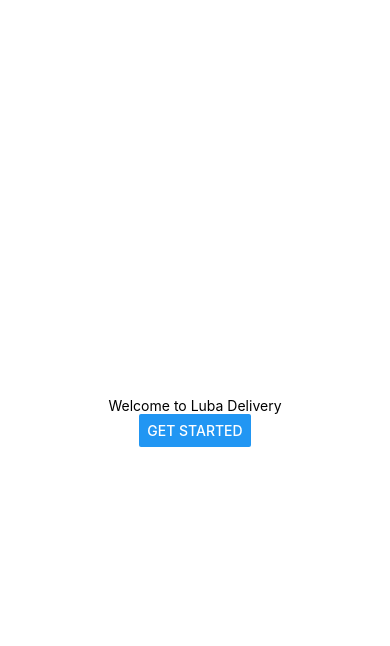
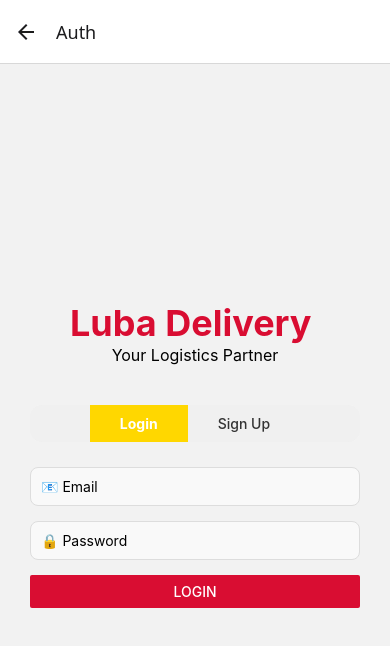
Before and after one commit to Tumi23B/LubaD, a React Native app: screen /Auth in a window 390 px wide. Shown: the top 646 px of the page. Built offline with nearby package versions, Linux system fonts and the light colour scheme.

Commit message:
Styled Home button and added the Authentication  layout

```diff
--- a/App.js
+++ b/App.js
@@ -1,14 +1,34 @@
 import { StatusBar } from 'expo-status-bar';
-import { StyleSheet, Text, View, Button } from 'react-native';
+import React from 'react';
+import { Button, Text, View, StyleSheet } from 'react-native';
+import { NavigationContainer } from '@react-navigation/native';
+import { createNativeStackNavigator } from '@react-navigation/native-stack';
+import { TouchableOpacity } from 'react-native';
+
+import AuthScreen from './screens/AuthScreen';
+
+const Stack = createNativeStackNavigator();
 
 export default function App() {
   return (
+    <NavigationContainer>
+      <Stack.Navigator initialRouteName="Home">
+        <Stack.Screen name="Home" component={HomeScreen} />
+        <Stack.Screen name="Auth" component={AuthScreen} />
+      </Stack.Navigator>
+      <StatusBar style="auto" />
+    </NavigationContainer>
+  );
+}
+
+function HomeScreen({ navigation }) {
+  return (
     <View style={styles.container}>
-      <Text>Welcome to Luba Delivery</Text>
+      <Text style={styles.title}>Welcome to Luba Delivery</Text>
 
-      <Button title="GET STARTED" onPress={() => {}}/>
-
-      <StatusBar style="auto" />
+      <TouchableOpacity style={styles.button} onPress={() => navigation.navigate('Auth')}>
+        <Text style={styles.buttonText}>GET STARTED</Text>
+      </TouchableOpacity>
     </View>
   );
 }
@@ -16,8 +36,25 @@
 const styles = StyleSheet.create({
   container: {
     flex: 1,
-    backgroundColor: '#fff',
+    backgroundColor: '#FFD700 ',
     alignItems: 'center',
     justifyContent: 'center',
+    padding: 30,
   },
+  title: {
+    fontSize: 22,
+    marginBottom: 20,
+  },
+  button: {
+  backgroundColor: '#D90D32', // Red background
+  paddingVertical: 12,
+  paddingHorizontal: 25,
+  borderRadius: 8,
+},
+buttonText: {
+  color: '#FFD700', // Gold text
+  fontWeight: 'bold',
+  fontSize: 16,
+},
+
 });
--- /dev/null
+++ b/screens/AuthScreen.js
@@ -0,0 +1,123 @@
+import React, { useState } from 'react';
+import { View, Text, TextInput, Button, StyleSheet, TouchableOpacity } from 'react-native';
+
+export default function AuthScreen() {
+  const [isLogin, setIsLogin] = useState(true);
+  const [username, setUsername] = useState('');
+  const [email, setEmail] = useState('');
+  const [password, setPassword] = useState('');
+  const [confirmPassword, setConfirmPassword] = useState('');
+
+  return (
+    <View style={styles.container}>
+      <Text style={styles.logo}>Luba Delivery </Text>
+      <Text style={styles.tagline}>Your Logistics Partner</Text>
+
+      <View style={styles.tab}>
+        <TouchableOpacity
+          style={[styles.tabButton, isLogin && styles.activeTab]}
+          onPress={() => setIsLogin(true)}
+        >
+          <Text style={[styles.tabText, isLogin && styles.activeText]}>Login</Text>
+        </TouchableOpacity>
+        <TouchableOpacity
+          style={[styles.tabButton, !isLogin && styles.activeTab]}
+          onPress={() => setIsLogin(false)}
+        >
+          <Text style={[styles.tabText, !isLogin && styles.activeText]}>Sign Up</Text>
+        </TouchableOpacity>
+      </View>
+
+      {!isLogin && (
+        <TextInput
+          placeholder="👤 Username"
+          style={styles.input}
+          value={username}
+          onChangeText={setUsername}
+        />
+      )}
+
+      <TextInput
+        placeholder="📧 Email"
+        style={styles.input}
+        value={email}
+        onChangeText={setEmail}
+      />
+      <TextInput
+        placeholder="🔒 Password"
+        secureTextEntry
+        style={styles.input}
+        value={password}
+        onChangeText={setPassword}
+      />
+
+      {!isLogin && (
+        <TextInput
+          placeholder="🔒 Confirm Password"
+          secureTextEntry
+          style={styles.input}
+          value={confirmPassword}
+          onChangeText={setConfirmPassword}
+        />
+      )}
+
+      <Button
+        title={isLogin ? 'Login' : 'Sign Up'}
+        color="#D90D32"
+        onPress={() => {
+          //  Firebase logic
+        }}
+      />
+    </View>
+  );
+}
+
+const styles = StyleSheet.create({
+  container: {
+    padding: 30,
+    flex: 1,
+    justifyContent: 'center',
+  },
+  logo: {
+    fontSize: 36,
+    fontWeight: 'bold',
+    color: '#D90D32',
+    textAlign: 'center',
+  },
+  tagline: {
+    fontSize: 16,
+    textAlign: 'center',
+    marginBottom: 40,
+  },
+  input: {
+    borderWidth: 1,
+    borderColor: '#ddd',
+    marginBottom: 15,
+    padding: 10,
+    borderRadius: 8,
+    backgroundColor: '#f9f9f9',
+  },
+  tab: {
+    flexDirection: 'row',
+    justifyContent: 'center',
+    marginBottom: 25,
+    backgroundColor: '#f0f0f0',
+    borderRadius: 12,
+    overflow: 'hidden',
+  },
+  tabButton: {
+    paddingVertical: 10,
+    paddingHorizontal: 30,
+  },
+  tabText: {
+    fontWeight: '500',
+    color: '#333',
+  },
+  activeTab: {
+    backgroundColor: '#FFD700',
+  },
+  activeText: {
+    color: '#fff',
+    fontWeight: 'bold',
+  },
+});
```
Also changed, not shown: package.json (+8 -1 lines), 1 other file (tests, documents, lock files or other folders).
